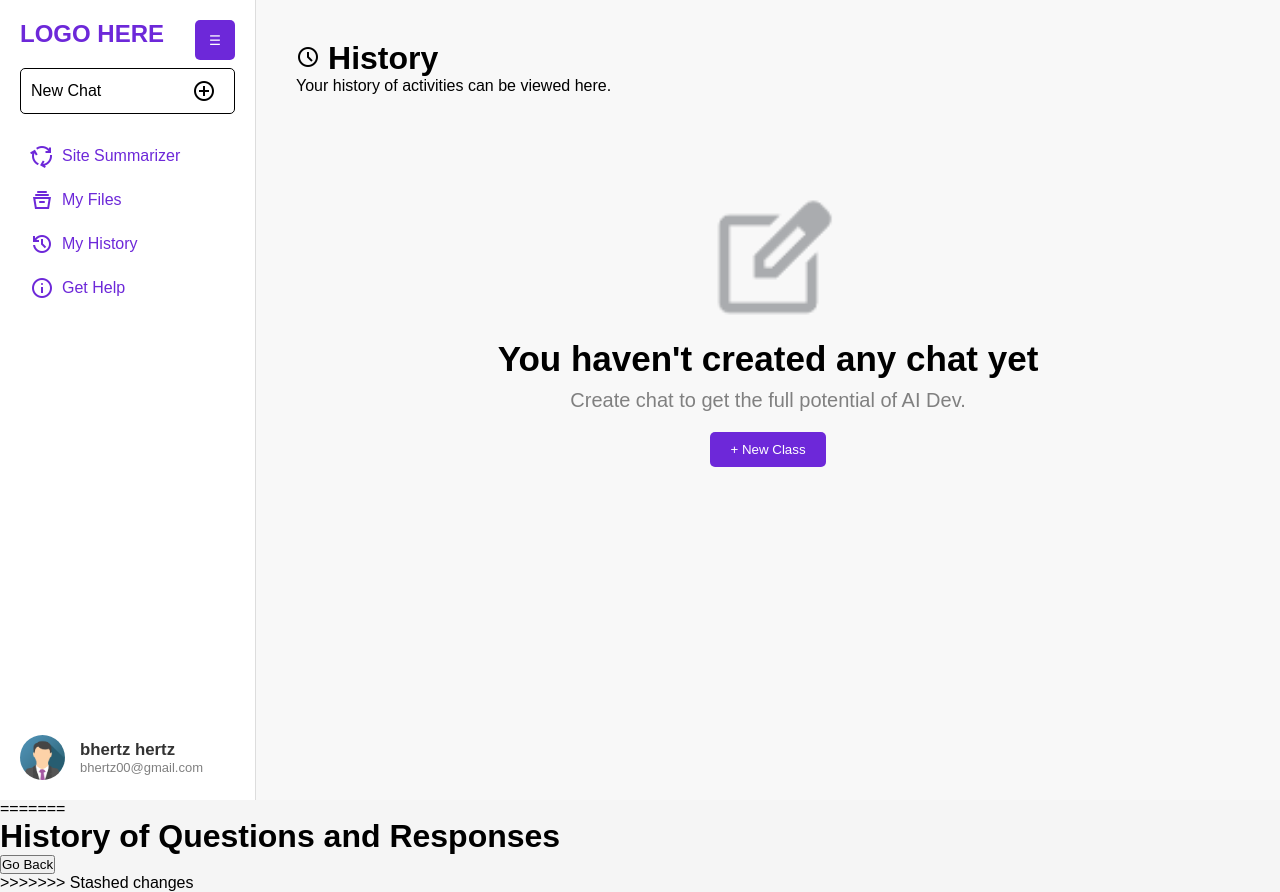
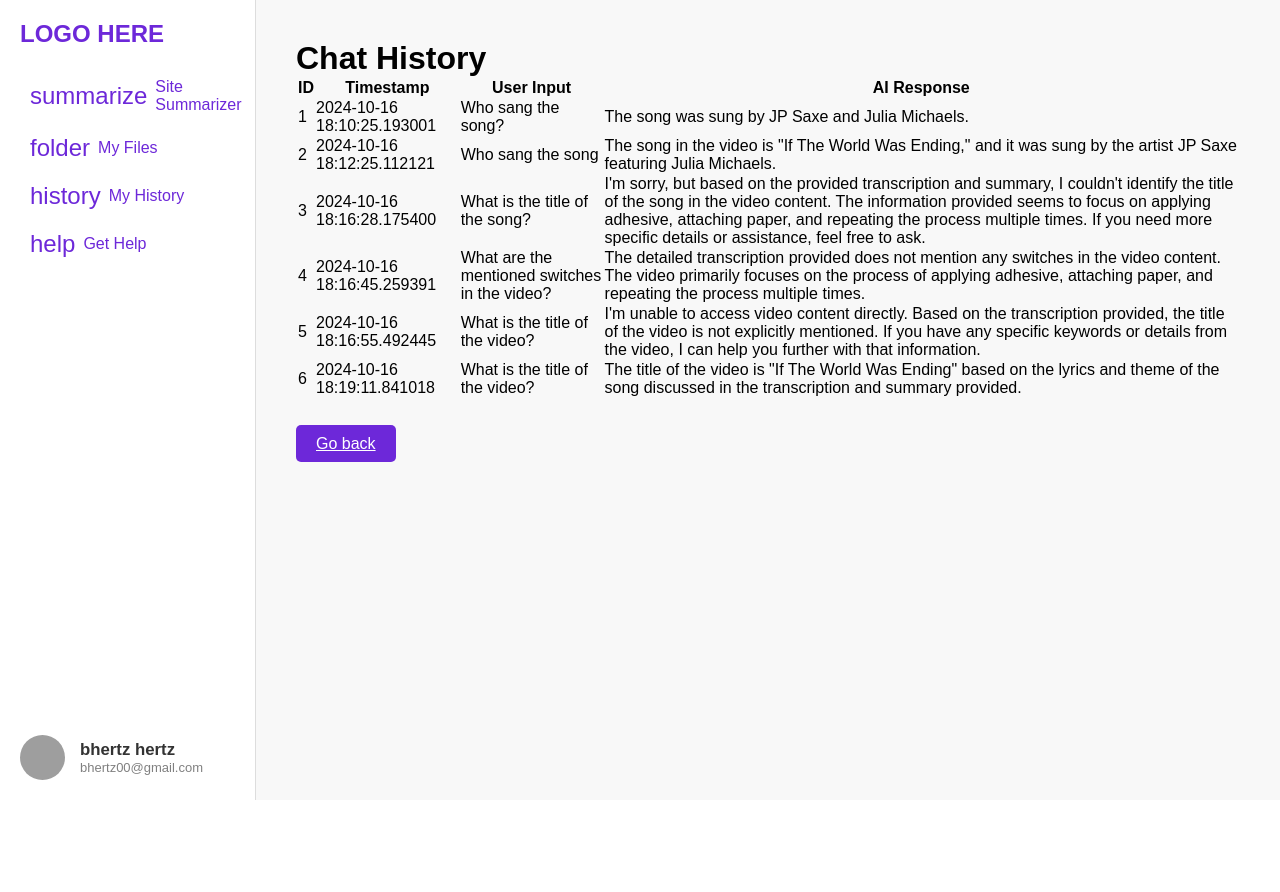
Before and after one commit to Elnard09/AI, a Flask app: page /history in a window 1280 px wide. After the commit the page ends 800 px from the top, so only its background shows below. Run offline with Flask 3, Linux system fonts and the light colour scheme; grey boxes are pictures that could not be loaded.

Commit message:
Integration

```diff
--- a/youGPTube/templates/history.html
+++ b/youGPTube/templates/history.html
@@ -3,74 +3,59 @@
 <head>
     <meta charset="UTF-8">
     <meta name="viewport" content="width=device-width, initial-scale=1.0">
-    <title>Summarizer - AI Dashboard</title>
+    <title>Chat History</title>
     <link rel="stylesheet" href="{{ url_for('static', filename='history.css') }}">
-    <link rel="stylesheet" href="https://fonts.googleapis.com/css2?family=Material+Symbols+Outlined:opsz,wght,FILL,GRAD@20..48,100..700,0..1,-50..200" />
 </head>
 <body>
     <div class="container">
-        <!-- Sidebar code here -->
-        <aside class="sidebar" id="sidebar">
-            <button id="toggle-btn" class="toggle-btn">☰</button>
-            <div class="sidebar-content">
-                <div class="logo" id="new-chat-for-logo">LOGO HERE</div>
-                <div class="new-chat-btn" id="new-chat-page">
-                    <span class="text">New Chat</span>
-                    <span class="material-symbols-outlined">add_circle</span>
+        <!-- Sidebar -->
+        <div class="sidebar">
+            <div class="logo">
+                LOGO HERE
             </div>
             <nav>
                 <ul>
-                        <li id="nav-summarizer"><span class="material-symbols-outlined">cycle</span><span class="text">Site Summarizer</span></li>
-                        <li id="nav-files"><span class="material-symbols-outlined">home_storage</span><span class="text">My Files</span></li>
-                        <li id="nav-history"><span class="material-symbols-outlined">history</span><span class="text">My History</span></li>
-                        <li id="nav-help"><span class="material-symbols-outlined">info</span><span class="text">Get Help</span></li>
+                    <li><span class="material-symbols-outlined">summarize</span> <span class="text">Site Summarizer</span></li>
+                    <li><span class="material-symbols-outlined">folder</span> <span class="text">My Files</span></li>
+                    <li><span class="material-symbols-outlined">history</span> <span class="text">My History</span></li>
+                    <li><span class="material-symbols-outlined">help</span> <span class="text">Get Help</span></li>
                 </ul>
             </nav>
-            </div>
-            <div class="sidebar-content">
-                <div class="profile-section" id="user-profile">
-                    <img src="{{ url_for('static', filename='image/img_avatar.png') }}" alt="avatar icon" class="avatar">
+            <div class="profile-section">
+                <img class="avatar" src="{{ url_for('static', filename='avatar.png') }}" alt="Avatar">
                 <div class="profile-title">
-                        <p id="USERTITLE">bhertz hertz</p>
-                        <p id="USEREMAIL">bhertz00@gmail.com</p>
+                    <div id="USERTITLE">bhertz hertz</div>
+                    <div id="USEREMAIL">bhertz00@gmail.com</div>
                 </div>
             </div>
         </div>
-        </aside>
-        <!-- Main content for History -->
-        <main class="main-content">
-            <h1><span class="material-symbols-outlined">schedule</span>History</h1>
-            <p>Your history of activities can be viewed here.</p>
-            <div class="content-spacer">
-                <img src="{{ url_for('static', filename='image/img_new_chat.png') }}" alt="new image chat icon" id="IMGNEWCHAT">
-                <p id="UPPERTEXT">You haven't created any chat yet</p>
-                <p id="SUBTEXT">Create chat to get the full potential of AI Dev.</p>
-                <button class="new-class-btn">+ New Class</button>
+
+        <!-- Main content -->
+        <div class="main-content">
+            <h1>Chat History</h1>
+            <table>
+                <thead>
+                    <tr>
+                        <th>ID</th>
+                        <th>Timestamp</th>
+                        <th>User Input</th>
+                        <th>AI Response</th>
+                    </tr>
+                </thead>
+                <tbody>
+                    {% for record in messages %}
+                    <tr>
+                        <td>{{ record.id }}</td>
+                        <td>{{ record.timestamp }}</td>
+                        <td>{{ record.user_input }}</td>
+                        <td>{{ record.ai_response }}</td>
+                    </tr>
+                    {% endfor %}
+                </tbody>
+            </table>
+            <br><br>
+            <a class="new-class-btn" href="/">Go back</a>
         </div>
-        </main>
     </div>
-
-    <script src="{{ url_for('static', filename='script.js') }}"></script>
-=======
-    <title>History</title>
-</head>
-<body>
-    <h1>History of Questions and Responses</h1>
-
-    <ul>
-        {% for message in messages %}
-            <li>
-                <strong>Time:</strong> {{ message[0] }}<br>
-                <strong>Question:</strong> {{ message[1] }}<br>
-                <strong>Response:</strong> {{ message[2] }}<br><br>
-            </li>
-        {% endfor %}
-    </ul>
-
-    <!-- Button to go back to home page -->
-    <form action="{{ url_for('home') }}" method="GET">
-        <button type="submit">Go Back</button>
-    </form>
->>>>>>> Stashed changes
 </body>
 </html>
--- a/youGPTube/youGPTube.py
+++ b/youGPTube/youGPTube.py
@@ -1,3 +1,4 @@
+import datetime
 import os
 import shutil
 import subprocess
@@ -10,15 +11,34 @@ from yt_dlp.utils import DownloadError
 import logging
 from dotenv import load_dotenv
 import ffmpeg
+from flask_sqlalchemy import SQLAlchemy
+
+
 
 load_dotenv()
 
 app = Flask(__name__, static_folder='static', template_folder='templates')
 logging.basicConfig(level=logging.DEBUG, format='%(asctime)s - %(levelname)s - %(message)s')
 
+app.config['SQLALCHEMY_DATABASE_URI'] = 'sqlite:///video_summaries.db'
+app.config['SQLALCHEMY_TRACK_MODIFICATIONS'] = False
+db = SQLAlchemy(app)
+
 # Set the OpenAI API key from the environment variable
 openai.api_key = os.getenv("OPENAI_API_KEY")
 app.secret_key = os.getenv("FLASK_SECRET_KEY", "helloworld")
+
+# Database model for history
+class History(db.Model):
+    __tablename__ = 'history'
+    id = db.Column(db.Integer, primary_key=True)
+    timestamp = db.Column(db.String, nullable=False)  # You might want to use db.DateTime for actual timestamps
+    user_input = db.Column(db.String, nullable=False)
+    ai_response = db.Column(db.String, nullable=False)
+
+    def __repr__(self):
+        return f"<History(id={self.id}, timestamp={self.timestamp}, user_input={self.user_input})>"
+
 
 # Check if FFmpeg is installed
 def check_ffmpeg():
@@ -171,9 +191,15 @@ def summarizer():
 def files():
     return render_template('files.html')
 
+import os
+
 @app.route('/history')
 def history():
-    return render_template('history.html')
+    # Fetch all history records from the database
+    history_records = History.query.all()
+    logging.info(f"Fetched {len(history_records)} records from the database at {os.path.abspath('video_summaries.db')}.")
+    return render_template('history.html', messages=history_records)
+
 
 @app.route('/help')
 def help():
@@ -231,14 +257,38 @@ def chat_response():
 
         response = openai.ChatCompletion.create(
             model="gpt-3.5-turbo",
-            messages=[{"role": "system", "content": "You are an AI assistant that helps users understand YouTube video content. Answer questions based on the video's transcription and summary."},{"role": "user", "content": context}]
+            messages=[
+                {"role": "system", "content": "You are an AI assistant that helps users understand YouTube video content. Answer questions based on the video's transcription and summary."},
+                {"role": "user", "content": context}
+            ]
         )
 
         answer = response["choices"][0]["message"]["content"]
+
+        # Save user input and AI response to the database
+        new_history = History(timestamp=str(datetime.datetime.now()), user_input=question, ai_response=answer)
+        db.session.add(new_history)
+
+        try:
+            db.session.commit()  # Attempt to commit changes
+            logging.info(f"Saved history: {new_history}")
+        except Exception as e:
+            logging.error(f"Error saving to database: {str(e)}")
+            db.session.rollback()  # Roll back the session in case of an error
+            return jsonify({"error": "Could not save history."}), 500
+
         return jsonify({"response": answer})
     except Exception as e:
         logging.error(f"Error generating chat response: {str(e)}", exc_info=True)
         return jsonify({"error": str(e)}), 400
 
+@app.route('/get_history', methods=['GET'])
+def get_history():
+    history_records = History.query.all()
+    return render_template('history.html', history=history_records)
+
+
 if __name__ == "__main__":
+    with app.app_context():  # Create an application context
+        db.create_all()  # This will create all tables
     app.run(debug=True)
```
Also changed, not shown: history.db (deleted), instance/video_summaries.db (added), youGPTube/history.db (deleted), youGPTube/instance/video_summaries.db (added), 2 other files. Lines whose indentation alone changed are shown as unchanged.
